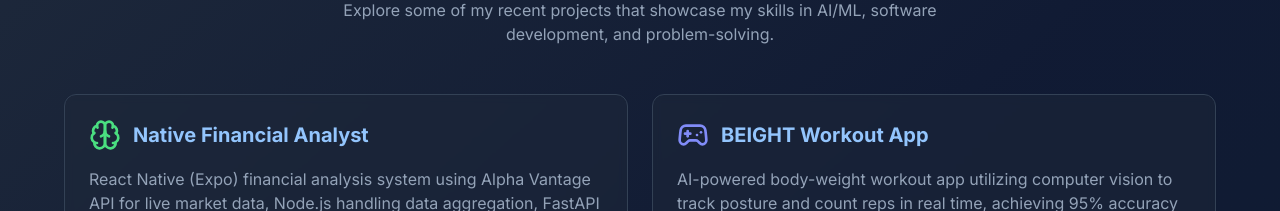
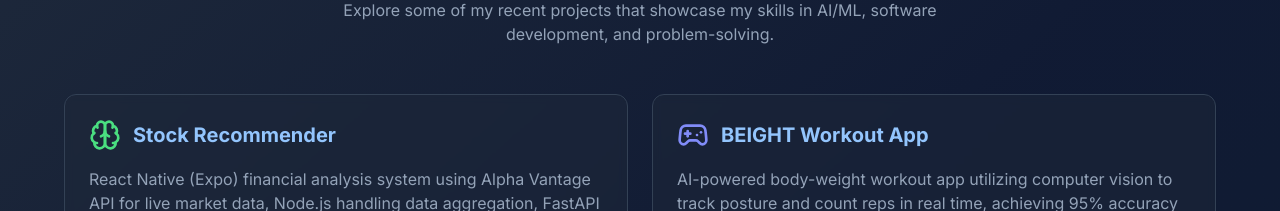
Before and after one commit to Paritybitz/portfolio, a Next.js app: page /portfolio/ in a window 1280 px wide. Shown: the part 3620-3831 px from the top of the page. Built offline with nearby package versions, Linux system fonts and the light colour scheme.

Commit message:
Update projects.tsx

```diff
--- a/components/projects.tsx
+++ b/components/projects.tsx
@@ -8,7 +8,7 @@ import { Brain, Search, Gamepad2 } from "lucide-react"
 const projects = [
 	{
 		id: 1,
-		title: "Native Financial Analyst",
+		title: "Stock Recommender",
 		description:
 			"React Native (Expo) financial analysis system using Alpha Vantage API for live market data, Node.js handling data aggregation, FastAPI for technical analysis and report generation, delivering real-time investment recommendations with technical indicators, sentiment analysis, and NodeCache caching for low-latency performance.",
 		icon: <Brain className="h-8 w-8 text-green-400" />,
```
